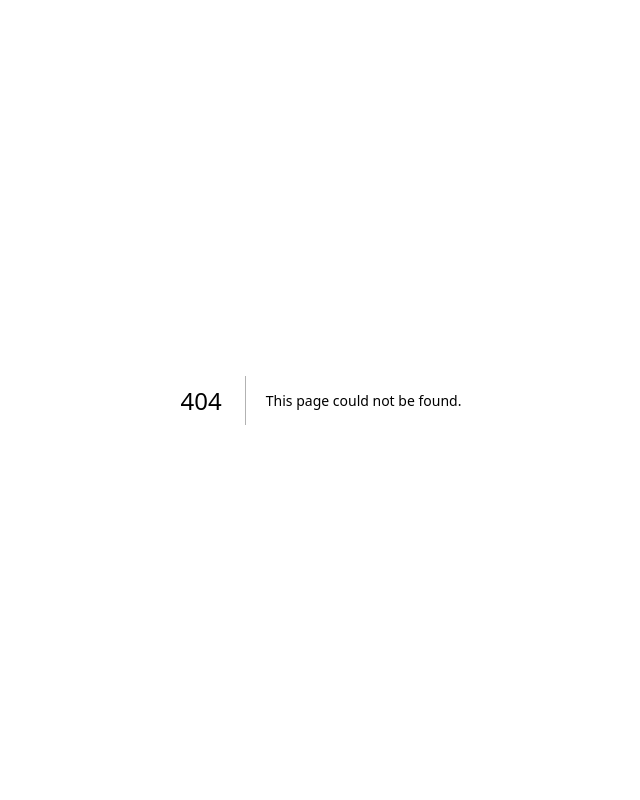
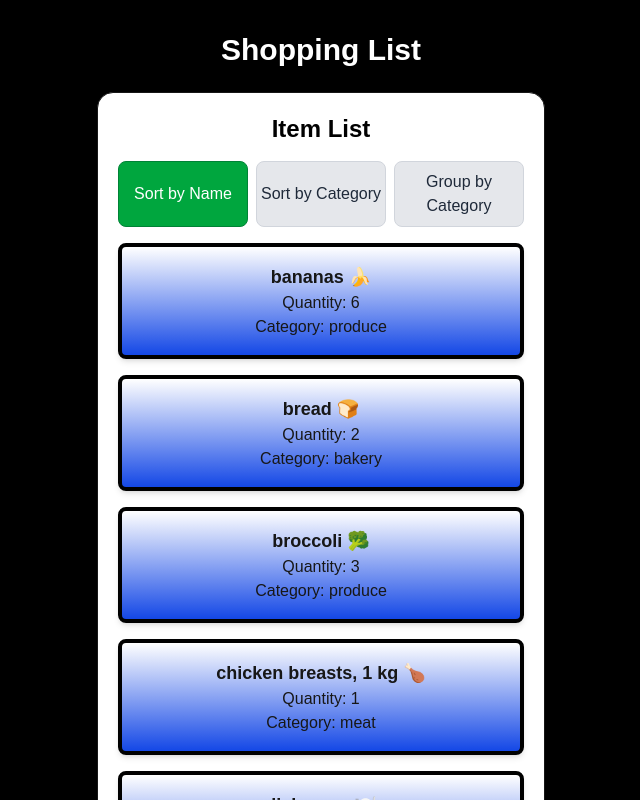
Before and after one commit to DDurdey/cprg306-assignments, a Next.js app: page /week-6 in a window 1280 px wide. Before the commit this address had no page. Shown: the top 800 px of the page, without its empty margins (319-959 px from the left). Built offline with nearby package versions, Linux system fonts and the light colour scheme.

Commit message:
Copied files from Week 3, Completed Week 6 Assignment

```diff
--- /dev/null
+++ b/app/week-6/item-list.js
@@ -0,0 +1,89 @@
+"use client";
+import { useState } from 'react';
+import Item from './item';
+import ItemData from './items.json';
+
+export default function ItemList({ }) {
+    const [sortBy, setSortBy] = useState("name");
+    const [grouped, setGrouped] = useState(false);
+
+    const sortedItems = [...ItemData].sort((a, b) => {
+        const valA = (a[sortBy] ?? "").toString();
+        const valB = (b[sortBy] ?? "").toString();
+        return valA.localeCompare(valB);
+    });
+
+    const itemsByCategory = ItemData.slice()
+        .sort((a, b) => a.name.localeCompare(b.name))
+        .reduce((acc, item) => {
+            const key = item.category || "uncategorized";
+            (acc[key] ||= []).push(item);
+            return acc;
+        }, {});
+
+    const categoryNames = Object.keys(itemsByCategory).sort((a, b) => a.localeCompare(b));
+
+    const buttonBase = "flex-1 py-2 rounded-lg font-medium border transition-colors";
+    const activeClass = "bg-green-600 text-white border-green-700";
+    const inactiveClass = "bg-gray-200 text-gray-800 border-gray-300 hover:bg-gray-300";
+
+    return (
+        <div className="w-full max-w-md mx-auto bg-white rounded-2xl border shadow-sm p-5 space-y-4">
+            <h1 className="text-2xl font-bold text-center text-black">Item List</h1>
+
+            <div className="flex gap-2">
+                <button
+                    onClick={() => {
+                        setGrouped(false);
+                        setSortBy("name");
+                    }}
+                    className={`${buttonBase} ${!grouped && sortBy === "name" ? activeClass : inactiveClass}`}
+                >Sort by Name</button>
+
+                <button
+                    onClick={() => {
+                        setGrouped(false);
+                        setSortBy("category");
+                    }}
+                    className={`${buttonBase} ${!grouped && sortBy === "category" ? activeClass : inactiveClass}`}
+                >Sort by Category</button>
+
+                <button
+                    onClick={() => {
+                        setGrouped(true);
+                    }}
+                    className={`${buttonBase} ${grouped ? activeClass : inactiveClass}`}
+                >Group by Category</button>
+            </div>
+
+            <div className="space-y-4">
+                {!grouped ? (
+                    sortedItems.map((item) => (
+                        <Item
+                            key={item.id}
+                            name={item.name}
+                            quantity={item.quantity}
+                            category={item.category}
+                        />
+                    ))
+                ) : (
+                    categoryNames.map((category) => (
+                        <section key={category}>
+                            <h2 className="text-lg font-semibold text-green-700 capitalize mb-2">{category}</h2>
+                            <div className="space-y-2">
+                                {itemsByCategory[category].map((item) => (
+                                    <Item
+                                        key={item.id}
+                                        name={item.name}
+                                        quantity={item.quantity}
+                                        category={item.category}
+                                    />
+                                ))}
+                            </div>
+                        </section>
+                    ))
+                )}
+            </div>
+        </div>
+    );
+}
--- /dev/null
+++ b/app/week-6/item.js
@@ -0,0 +1,11 @@
+
+
+export default function Item({ name, quantity, category }) {
+    return (
+        <div className=" border-4 border-black rounded-lg p-4 mb-4 w-full bg-gradient-to-b from-grey-400 to-blue-700 shadow-md">
+            <p className="text-lg font-semibold text-center">{name}</p>
+            <p className="text-center">Quantity: {quantity}</p>
+            <p className="text-center">Category: {category}</p>
+        </div>
+    );
+}
--- /dev/null
+++ b/app/week-6/items.json
@@ -0,0 +1,74 @@
+[
+    {
+        "id": "1h2GJKH12gkHG31h1H",
+        "name": "milk, 4 L 🥛",
+        "quantity": 1,
+        "category": "dairy"
+    },
+    {
+        "id": "2KJH3k2j3H1k2J3K1H",
+        "name": "bread 🍞",
+        "quantity": 2,
+        "category": "bakery"
+    },
+    {
+        "id": "3h2KJH3k2j3H1k2J3",
+        "name": "eggs, dozen 🥚",
+        "quantity": 2,
+        "category": "dairy"
+    },
+    {
+        "id": "4k2J3K1H2GJKH12gk",
+        "name": "bananas 🍌",
+        "quantity": 6,
+        "category": "produce"
+    },
+    {
+        "id": "5H1h1H2KJH3k2j3H",
+        "name": "broccoli 🥦",
+        "quantity": 3,
+        "category": "produce"
+    },
+    {
+        "id": "6H1k2J3K1H2GJKH1",
+        "name": "chicken breasts, 1 kg 🍗",
+        "quantity": 1,
+        "category": "meat"
+    },
+    {
+        "id": "7gkHG31h1H2KJH3k",
+        "name": "pasta sauce 🍝",
+        "quantity": 3,
+        "category": "canned goods"
+    },
+    {
+        "id": "8j3H1k2J3K1H2GJK",
+        "name": "spaghetti, 454 g 🍝",
+        "quantity": 2,
+        "category": "dry goods"
+    },
+    {
+        "id": "9H12gkHG31h1H2KJ",
+        "name": "toilet paper, 12 pack 🧻",
+        "quantity": 1,
+        "category": "household"
+    },
+    {
+        "id": "10H3k2j3H1k2J3K1",
+        "name": "paper towels, 6 pack",
+        "quantity": 1,
+        "category": "household"
+    },
+    {
+        "id": "11k2J3K1H2GJKH12",
+        "name": "dish soap 🍽️",
+        "quantity": 1,
+        "category": "household"
+    },
+    {
+        "id": "12GJKH12gkHG31h1",
+        "name": "hand soap 🧼",
+        "quantity": 4,
+        "category": "household"
+    }
+]
--- /dev/null
+++ b/app/week-6/page.js
@@ -0,0 +1,10 @@
+import ItemList from './item-list';
+
+export default function page() {
+    return (
+        <main className="flex flex-col items-center min-h-screen bg-black py-8">
+            <h1 className="text-3xl font-bold mb-6 text-white">Shopping List</h1>
+            <ItemList />
+        </main>
+    );
+}
```
